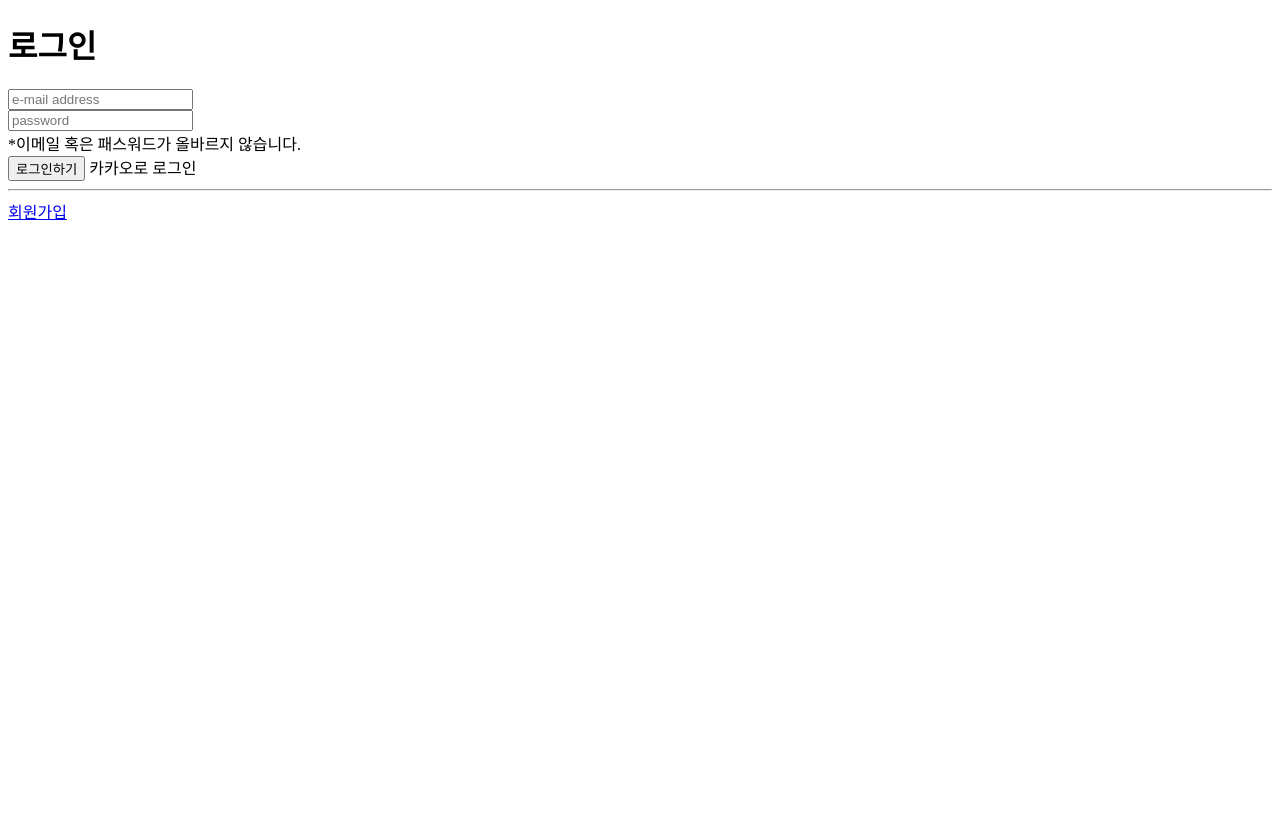
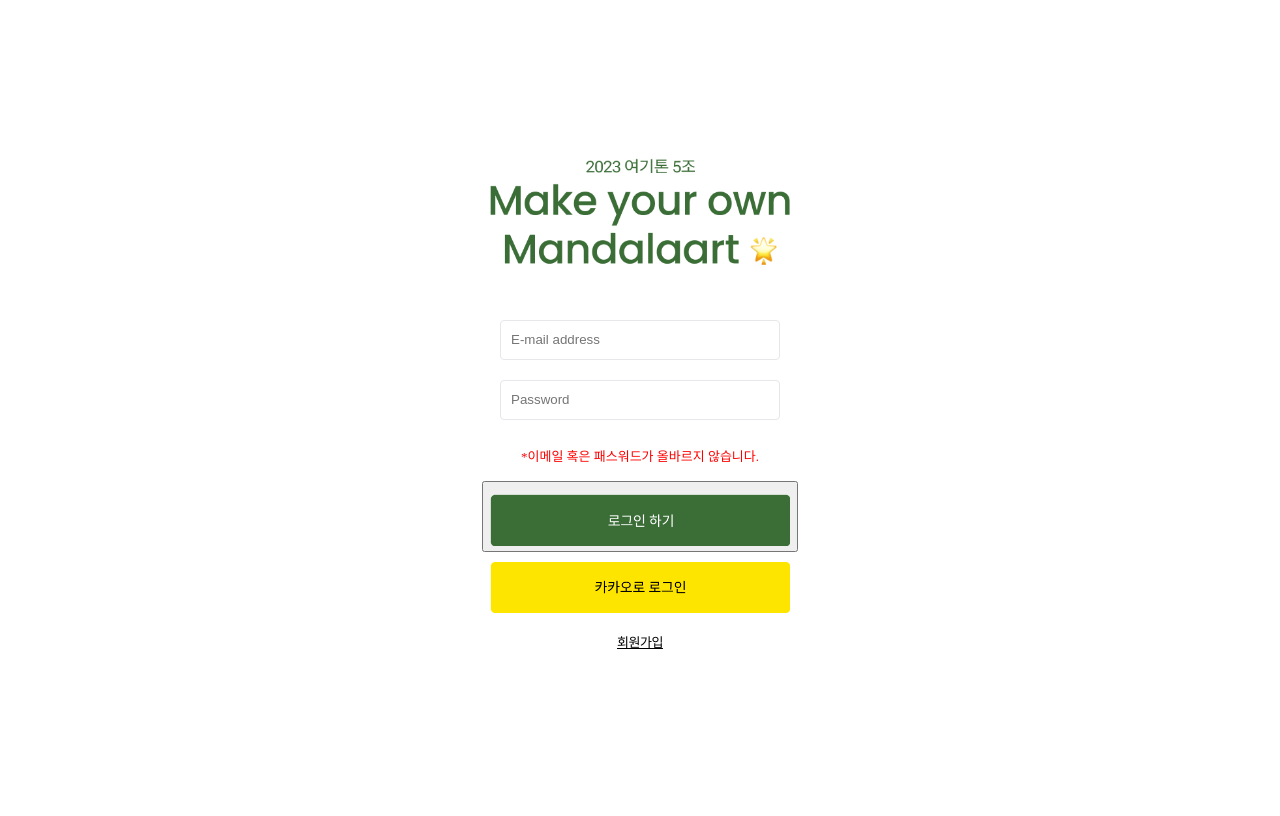
Before and after one commit to chaechaeyeon/2023-Herethon-5, a Django app: template mandalaart/accounts/templates/bad_login.html in a window 1280 px wide. Before the commit the page ends 220 px from the top, so only its background shows below. Run offline with Django 4.2, Linux system fonts and the light colour scheme; the template is opened without the code that fills it, so the values that code supplies are empty; parts of the project's set-up code (start-up, migrations or seed data) failed here and were passed over; some libraries are stand-ins or nearby versions.

Commit message:
카카오 소셜로그인, 로그인실패 수정

```diff
--- a/mandalaart/accounts/templates/bad_login.html
+++ b/mandalaart/accounts/templates/bad_login.html
@@ -1,30 +1,114 @@
+{% load socialaccount %}
+
+{% load static %}
 <!DOCTYPE html>
 <html lang="en">
-<head>
-    <meta charset="UTF-8">
-    <meta name="viewport" content="width=device-width, initial-scale=1.0">
-    <title>bad_login</title>
-</head>
-<body>
+  <head>
+    <meta charset="UTF-8" />
+    <meta http-equiv="X-UA-Compatible" content="IE=edge" />
+    <meta name="viewport" content="width=device-width, initial-scale=1.0" />
+    <title>login 실패</title>
+    <style>
+      #container {
+        position: relative;
+        width: 100%;
+        max-width: 1280px;
+        text-align: center;
+        align-items: center;
+        min-height: 100vh;
+        margin: 0 auto;
+        box-sizing: border-box;
+        display: flex;
+        flex-direction: column;
+        justify-content: center;
+      }
 
-    <h1>로그인</h1>
-    <form class="user" method="POST">
-        {% csrf_token %}
-        <div>
-            <input type="text" id="username" name="username" placeholder="e-mail address">
-        </div>
-        <div>
-            <input type="password" id="password" name="password" placeholder="password">
-        </div>
 
-        *이메일 혹은 패스워드가 올바르지 않습니다.
-        <br>
-        <input type="submit" value="로그인하기">
-        <a>카카오로 로그인</a>
-        <hr>
+      img {
+        max-width: 100%;
+      }
+
+      input {
+        margin-bottom: 15px;
+        max-width: 280px;
+        height: 40px;
+        flex-shrink: 0;
+        border-radius: 4px;
+        border: 1px solid #e5e7eb;
+        background: #fff;
+        padding: 5px 10px;
+        box-sizing: border-box;
+      }
+      .error-message {
+        color: red;
+        font-size: 13px;
+        margin-top: 5px;
+        display: none;
+      }
+      #join {
+        color: #000;
+        text-align: center;
+        font-family: Noto Sans;
+        font-size: 13px;
+        font-style: normal;
+        font-weight: 400;
+        line-height: 31.475px;
+        letter-spacing: -0.492px;
+        text-decoration-line: underline;
+        margin-top: 10px;
+      }
+      @media (min-width: 768px) {
+        /* Styles for desktop */
+        input {
+          margin: 10px auto;
+        }
+      }
+    </style>
+  </head>
+  <body>
+    <form action="" method="POST">
+      {% csrf_token %}
+    <div id="container">
+      <img
+        src="{%static 'img/2023herethon5.png'%}"
+        style="width: 110px; margin-bottom: 10px"
+      />
+      <img
+        src="{%static 'img/Make your own Mandalaart 🌟.png'%}"
+        style="width: 300px; margin-bottom: 45px"
+      />
+
+
+      <input
+        type="text"
+        id="username"
+        name="username"
+        placeholder="E-mail address"
+        style="width: 400px"
+      />
+      <input
+        type="password"
+        id="password"
+        name="password"
+        placeholder="Password"
+        style="width: 400px"
+      />
+      <div id="error-message" class="error-message">
+
+      </div>
+      <p><font size="2" color="red">*이메일 혹은 패스워드가 올바르지 않습니다.</font></p>
+      <button type="submit"> <img
+        src="{% static 'img/login.png'%}"
+        style="width: 300px; margin-top: 10px"
+        onclick="login()"> </button>
+        <a href="{% provider_login_url 'kakao' %}">
+        <img
+        src="{% static 'img/kakaologin.png'%}"
+        style="width: 300px; margin-top: 10px"
+      /></a>
     </form>
-
- <a href="{% url 'accounts:signup' %}">
-    회원가입 </a>
-</body>
+      <a href="{% url 'accounts:signup' %}"><div id="join" onclick="gotoJoin()">회원가입</div> </a>
+    </div>
+    <script src="{%static 'js/login.js'%}"></script>
+  </body>
 </html>
```
Also changed, not shown: mandalaart/mandalaart/settings.py (+10 -3 lines), mandalaart/db.sqlite3 (added).
